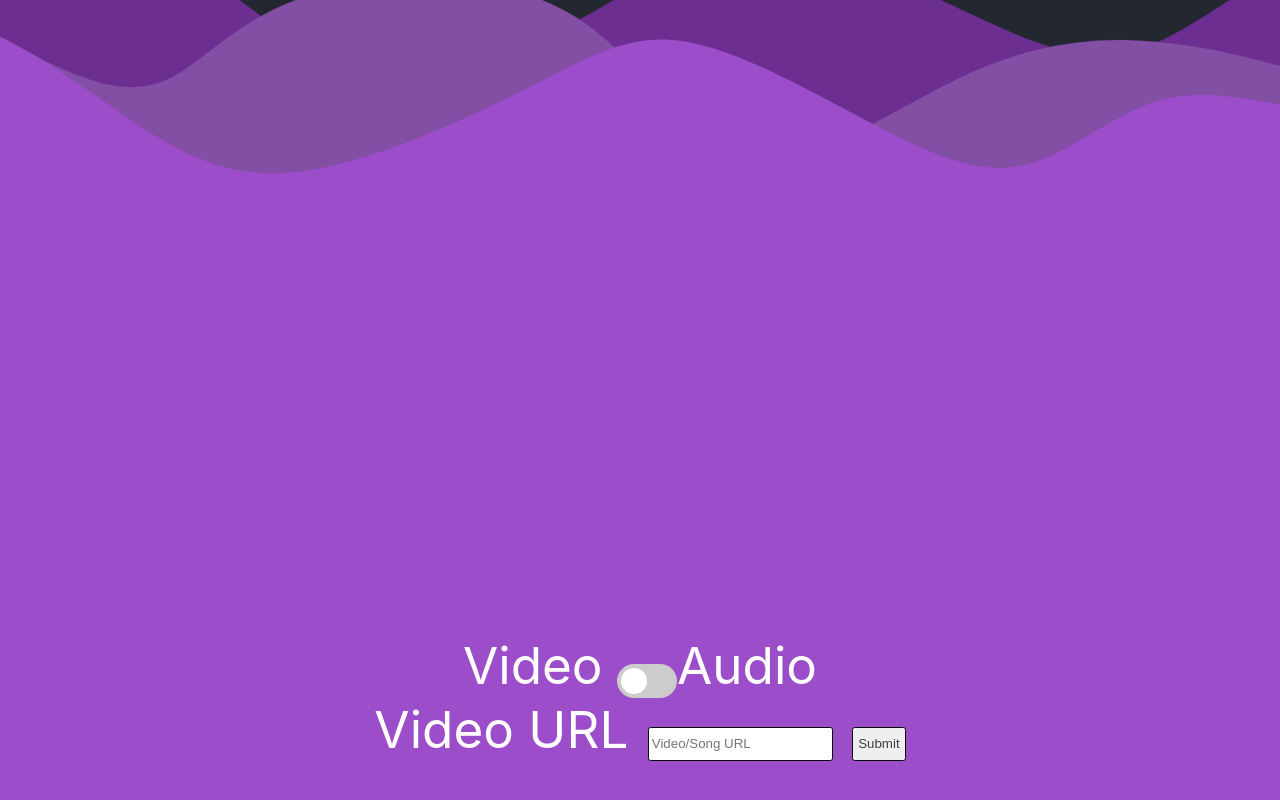
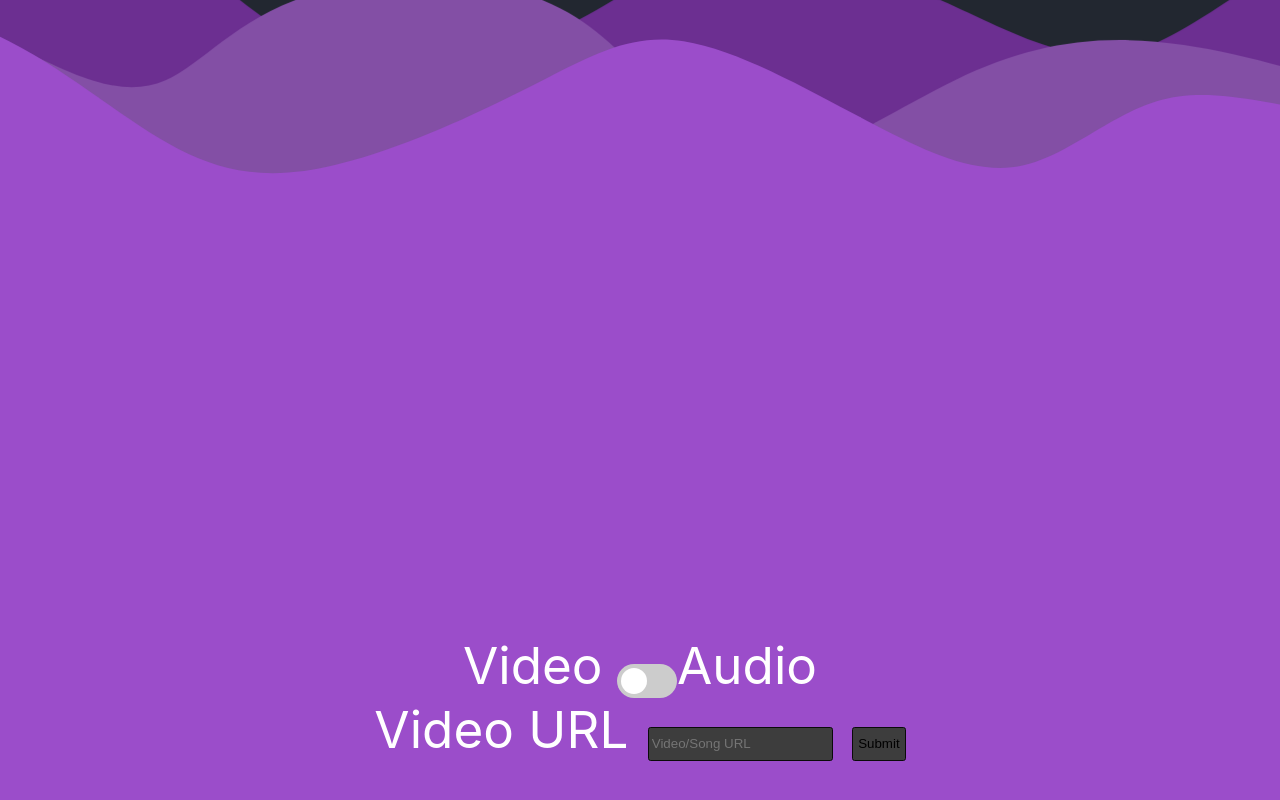
Before and after one commit to LostShadowGD/Argon, a plain HTML site: page index.html in a window 1280 px wide. Shown: the part 510-1310 px from the top of the page. Drawn offline with Linux system fonts and the light colour scheme.

Commit message:
Update styles.css

```diff
--- a/styles.css
+++ b/styles.css
@@ -159,7 +159,7 @@ input:checked + .slider:before {
   height:34px;
   margin:5px;
   padding:3px;
-  color: #3D3D3D
+  background-color: #3D3D3D
 }
 
 .submit {
@@ -167,5 +167,5 @@ input:checked + .slider:before {
   border: 1px solid #0A0A0A;
   height:34px;
   padding:5px;
-  color: #3D3D3D
+  background-color: #3D3D3D
 }
```
